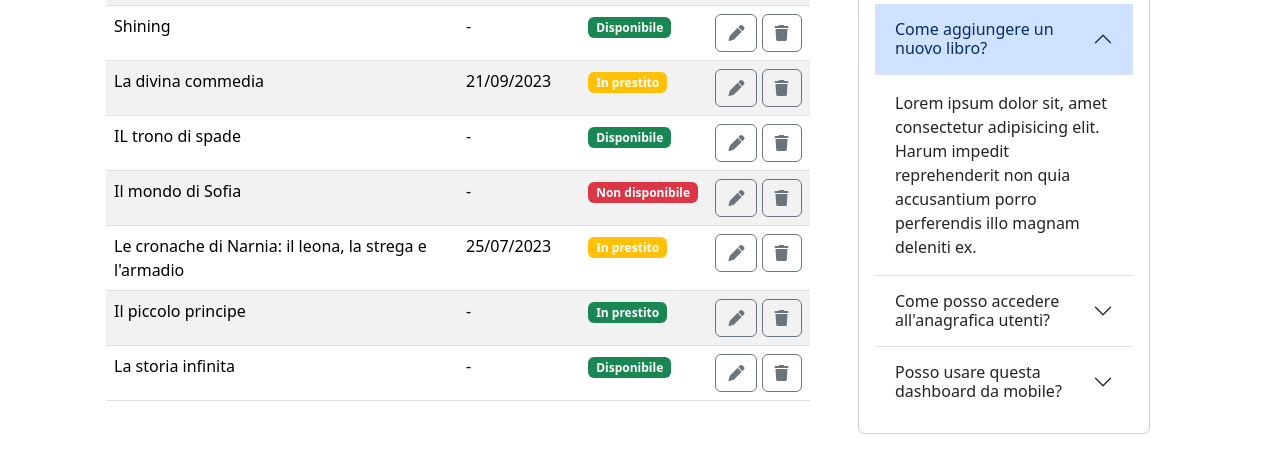
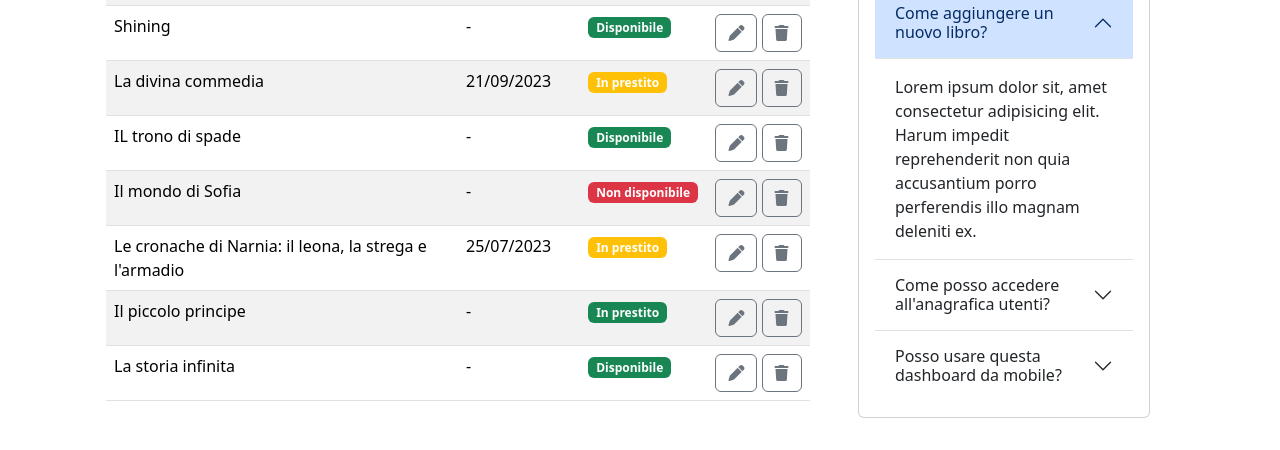
Before and after one commit to AgostinoCaruso/html-css-bootstrap-dashboard, a plain HTML site: page index.html in a window 1280 px wide. Shown: the part 476-926 px from the top of the page. Drawn offline with nearby package versions, Linux system fonts and the light colour scheme.

Commit message:
fix flex use

```diff
--- a/index.html
+++ b/index.html
@@ -224,7 +224,7 @@
                     </tbody>
                 </table>
             </div>
-            <div class="d-flex flex-column col-md-12  col-lg-4">
+            <div class="col-md-12  col-lg-4">
                 <!-- todo -->
                 <div class="my-lg-4 mx-lg-4 ">
                     <div class="card bg-white mb-3">
```
